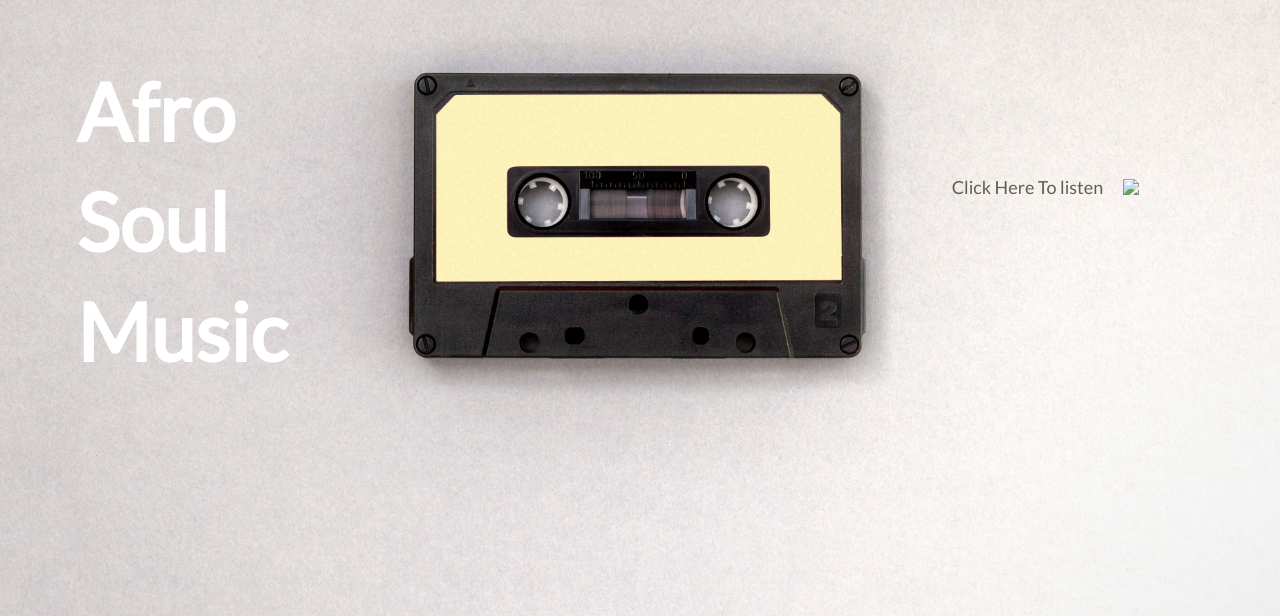
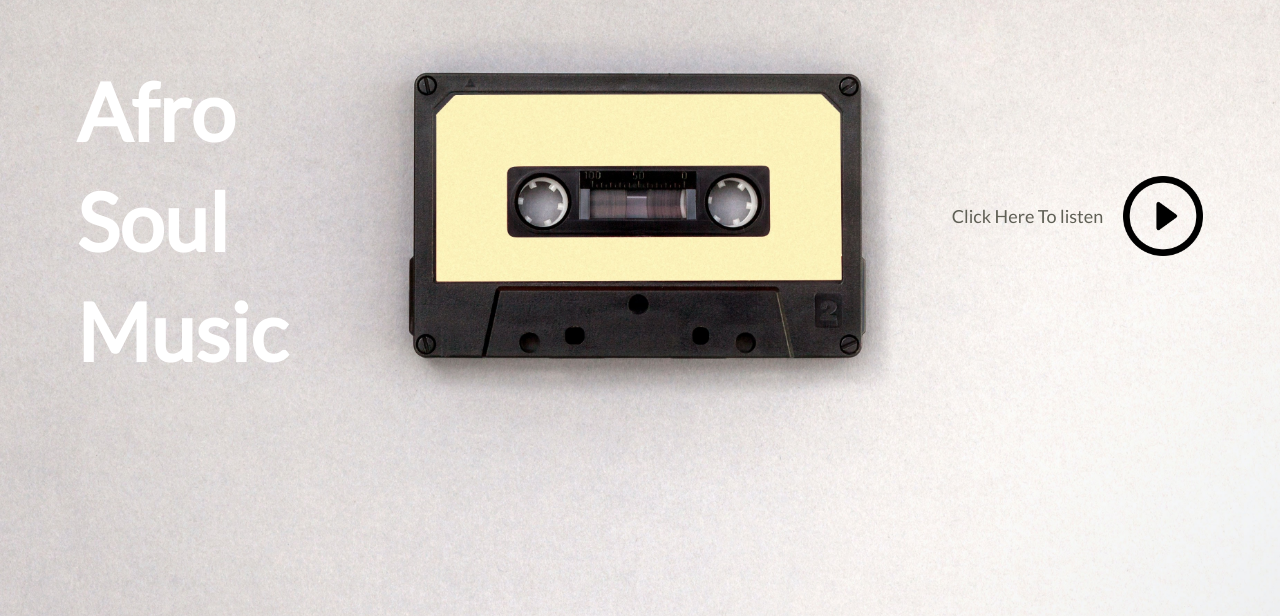
Before and after one commit to Thaps72/Portfolio_Music-site, a plain HTML site: page index.html in a window 1280 px wide. Shown: the part 184-800 px from the top of the page. Drawn offline with Linux system fonts and the light colour scheme; files whose address does not match are found by name.

Commit message:
index.html
play sign

```diff
--- a/index.html
+++ b/index.html
@@ -29,7 +29,7 @@
                     </div>
                     <div class="right-col">
                         <p>Click Here To listen</p>
-                        <img src="play/2.png" id="icon">
+                        <img src="2.png" id="icon">
                     </div>
             </div>
         </div>
```
